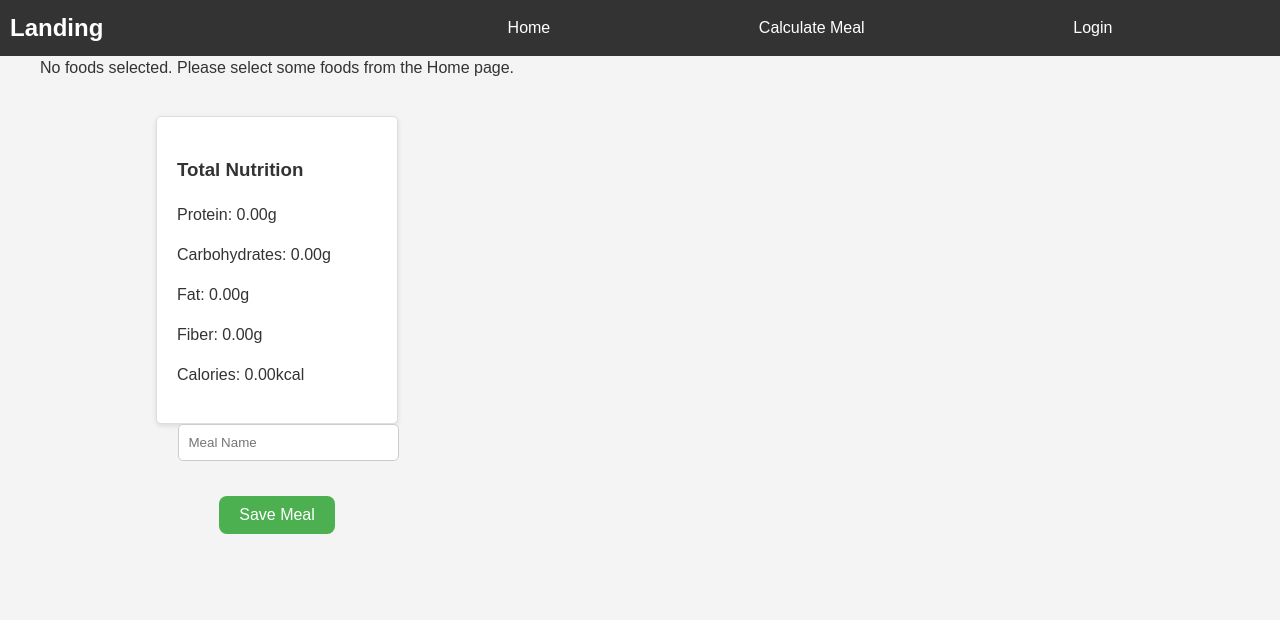
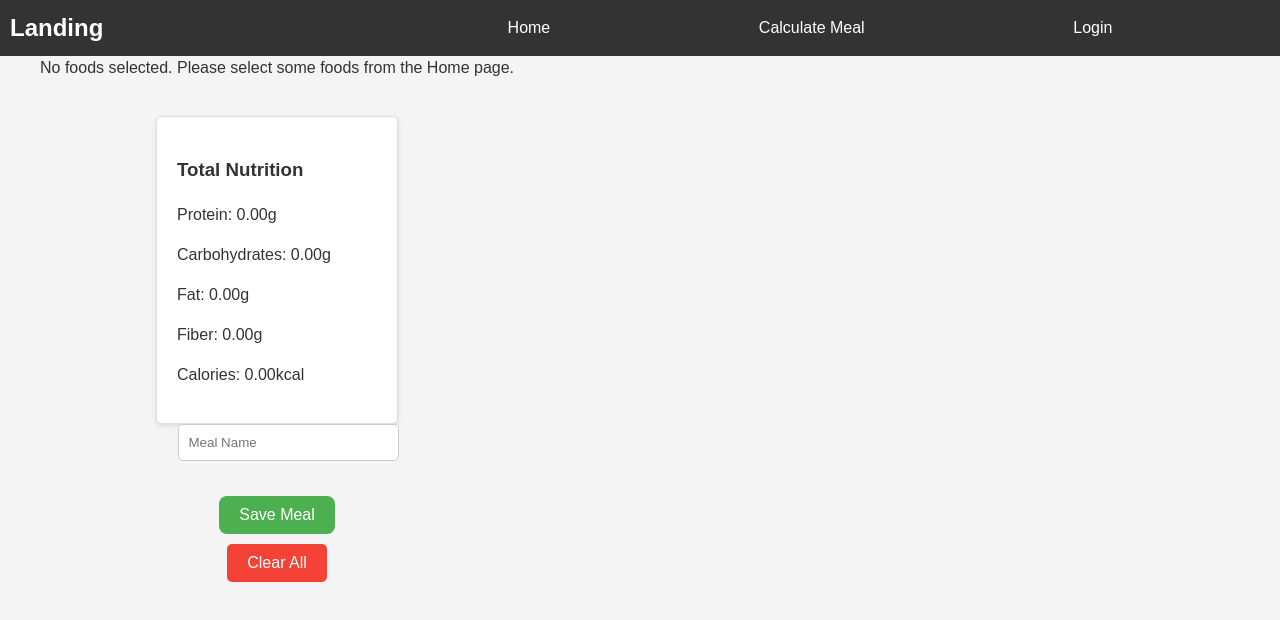
Before and after one commit to Cristianp24/FoodProject, a React (Vite) app in the folder frontend/: page /create-meal in a window 1280 px wide. Shown: the top 620 px of the page. Built offline with nearby package versions, Linux system fonts and the light colour scheme.

Commit message:
Add Close Func to Cards in CalculaMeal

```diff
--- a/frontend/src/App.css
+++ b/frontend/src/App.css
@@ -141,3 +141,40 @@ input[type="text"]:focus, input[type="number"]:focus, input[type="email"]:focus,
   padding: 20px;
   box-shadow: 0 2px 5px rgba(0, 0, 0, 0.1);
 }
+
+.clear-all-btn {
+  /* Estilos para el botón de limpiar todas las comidas seleccionadas */
+  background-color: #f44336; /* Color rojo para el botón de borrar */
+  color: white;
+  border: none;
+  padding: 10px 20px;
+  margin-top: 10px;
+  cursor: pointer;
+  border-radius: 5px;
+  font-size: 16px;
+}
+
+.clear-all-btn:hover {
+  background-color: #e53935; /* Color rojo oscuro en hover */
+}
+
+.remove-food-btn {
+  position: absolute;
+  top: 10px;
+  right: 10px;
+  background: #f44336;
+  color: white;
+  border: none;
+  border-radius: 50%;
+  width: 24px;
+  height: 24px;
+  display: flex;
+  align-items: center;
+  justify-content: center;
+  cursor: pointer;
+  font-size: 18px;
+}
+
+.remove-food-btn:hover {
+  background: #e53935;
+}
--- a/frontend/src/views/Meals/Meals.jsx
+++ b/frontend/src/views/Meals/Meals.jsx
@@ -85,6 +85,22 @@ const CreateMeal = () => {
     }
   };
 
+  const handleClearAll = () => {
+    setSelectedFoods([]);
+    setQuantities({});
+    localStorage.removeItem('selectedFoods');
+  };
+
+  const handleRemoveFood = (foodId) => {
+    const updatedFoods = selectedFoods.filter(food => food.id !== foodId);
+    setSelectedFoods(updatedFoods);
+    setQuantities(prevQuantities => {
+      const { [foodId]: _, ...rest } = prevQuantities;
+      return rest;
+    });
+    localStorage.setItem('selectedFoods', JSON.stringify(updatedFoods));
+  };
+
   return (
     <div className="container">
       {selectedFoods.length === 0 ? (
@@ -103,6 +119,9 @@ const CreateMeal = () => {
                 min="0"
               />
               <span>Grams</span>
+              <button className="remove-food-btn" onClick={() => handleRemoveFood(food.id)}>
+                &times;
+              </button>
             </div>
           ))}
         </div>
@@ -126,6 +145,9 @@ const CreateMeal = () => {
       <button className="save-meal-btn" onClick={handleSaveMeal}>
         Save Meal
       </button>
+      <button className="clear-all-btn" onClick={handleClearAll}>
+        Clear All
+      </button>
     </div>
   );
 };
```
